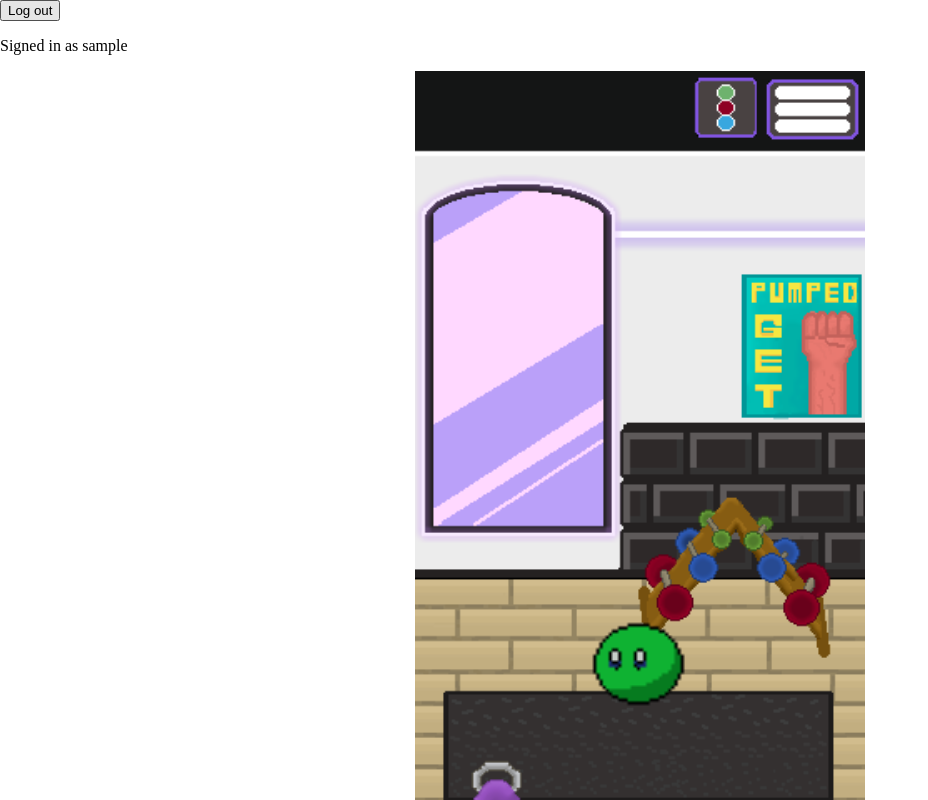
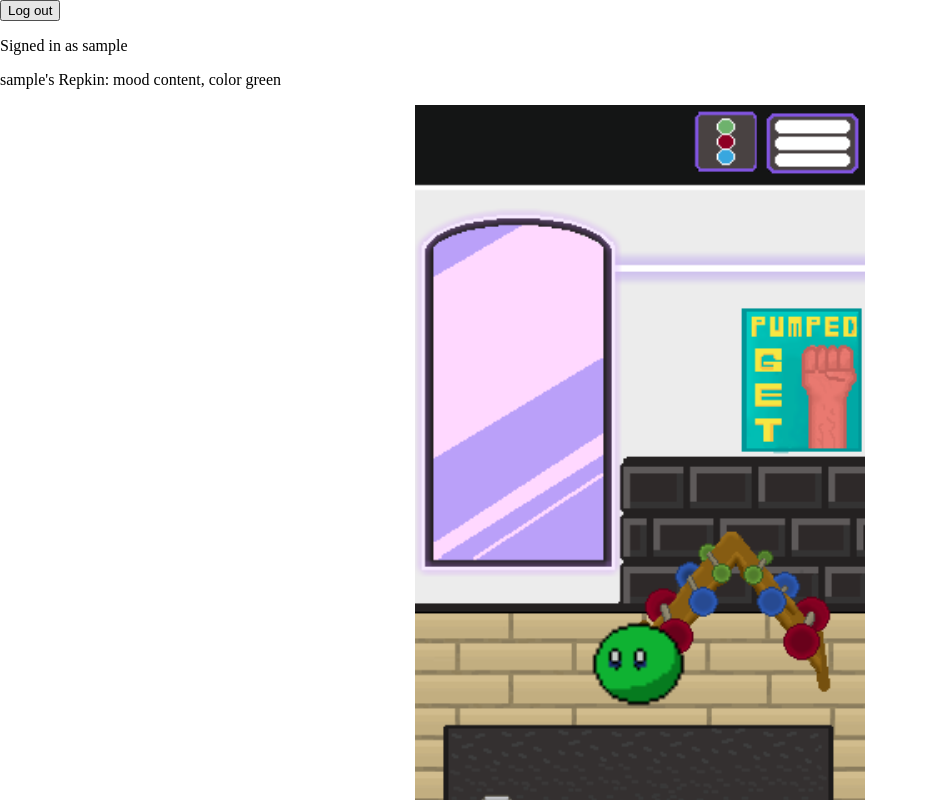
Before and after one commit to UCCS-CS4300-5300/group1-fall2026, a Django app: page / in a window 1280 px wide. Shown: the whole page, without its empty margins (0-928 px from the left). Run offline with Django 5.2, Linux system fonts and the light colour scheme; the visitor is signed in with stand-in values (Sample User, id 1); data comes from the database, SQL or seed files in the repository; data that the repository does not hold is empty.

Commit message:
Additional user ownsership tied to color and mood for each repkin. Room to expand for each customization and account specific information.

```diff
--- a/project/core/templates/core/home.html
+++ b/project/core/templates/core/home.html
@@ -41,6 +41,7 @@
             <button type="submit">Log out</button>
         </form>
     <p>Signed in as {{ user.username }}</p>
+    <p>{{ user.username }}'s Repkin: mood {{ repkin.mood }}, color {{ repkin.color }}</p>
     <img src="{% static 'img/workout_room.png' %}" alt="Full Page Image" class="full-page-img">
     <img src="{% static 'gifs/(Base)TiredAnimation.gif' %}" alt="user base" class="user-base-gif">
 
--- a/project/core/tests.py
+++ b/project/core/tests.py
@@ -14,6 +14,8 @@ def user(db):
 def logged_in_client(client, user):
     client.force_login(user)
     return client
+
+
 
 # TESTS BELOW THIS LINE ============================#
 @pytest.mark.django_db
--- a/project/core/views.py
+++ b/project/core/views.py
@@ -1,3 +1,4 @@
+from .models_repkin import Repkin
 from django.shortcuts import render
 from .models import StarterItem
 from django.contrib.auth.decorators import login_required
@@ -7,10 +8,14 @@ from django.shortcuts import redirect
 from django.views.decorators.http import require_POST
 from .forms import AccountCreationForm
 
+
+DEFAULT_REPKIN = {"mood": "content", "color": "green"}
+
 @login_required
 def home(request):
+    repkin, _ = Repkin.objects.get_or_create(owner=request.user, defaults=DEFAULT_REPKIN)
     items = StarterItem.objects.filter(is_active=True).order_by("title")
-    return render(request, "core/home.html", {"items": items})
+    return render(request, "core/home.html", {"items": items, "repkin": repkin})
 
 @require_POST
 def logout_view(request):
```
